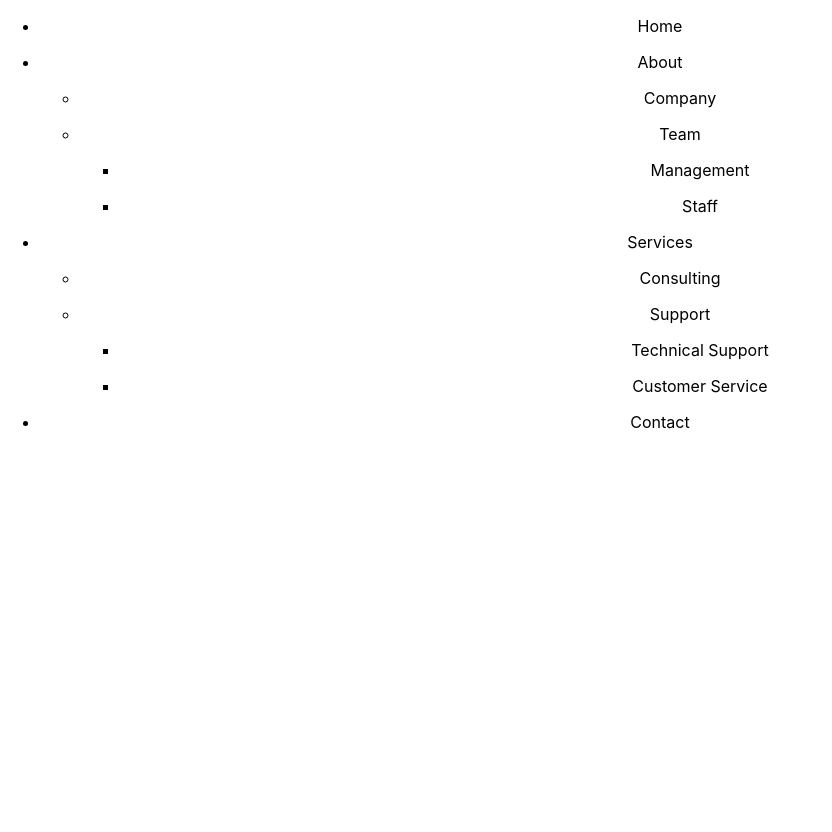
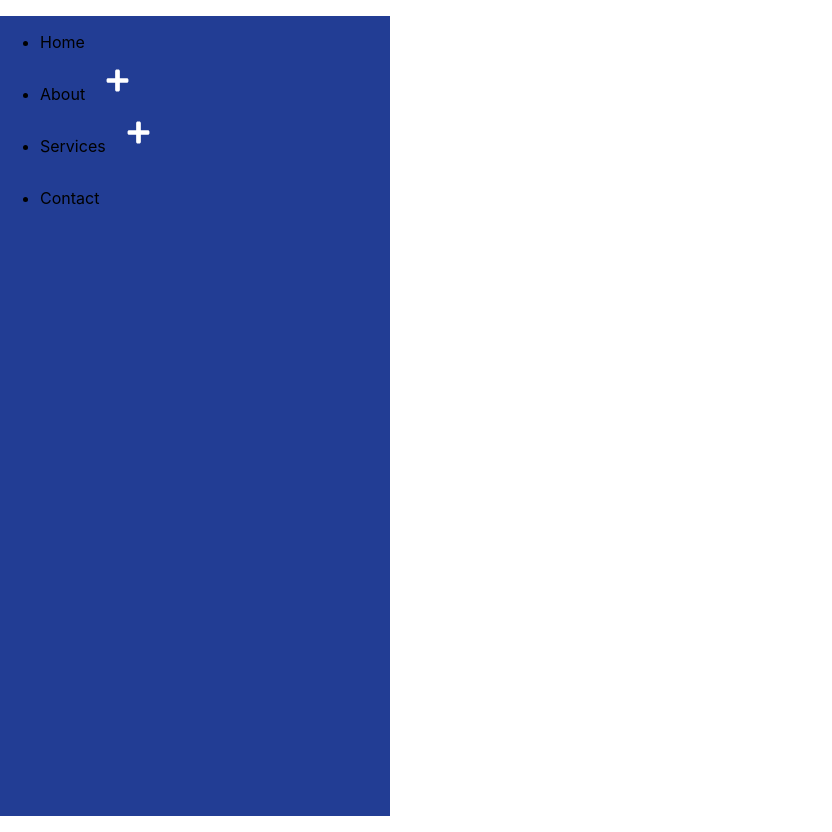
Before and after one commit to electrixky/react-small-projects, a React (Create React App) app: page / in a window 1280 px wide. Shown: the whole page, without its empty margins (0-832 px from the left). Before the commit the page ends 800 px from the top, so only its background shows below. Built offline with nearby package versions, Linux system fonts and the light colour scheme.

Commit message:
expanding tree logic

```diff
--- a/src/components/tree-view/menu-item.jsx
+++ b/src/components/tree-view/menu-item.jsx
@@ -1,10 +1,33 @@
 import MenuList from "./menu-list";
+import {useState} from "react";
+import {FaMinus, FaPlus} from "react-icons/fa";
 
 export default function MenuItem({item}) {
-    return <li>
-        <p>{item.title}</p>
+
+    const [displayCurrentChildren, setDisplayCurrentChildren] = useState({})
+
+    function handleToggleChildren(getCurrentTitle) {
+        setDisplayCurrentChildren({
+            ...displayCurrentChildren, [getCurrentTitle]: !displayCurrentChildren[getCurrentTitle]
+        })
+    }
+
+    return <li className="menu-item">
+        <div style={{display: "flex", gap: "20px"}}>
+            <p>{item.title}</p>
+            {
+                item && item.children && item.children.length
+                    ? <span onClick={() => handleToggleChildren(item.title)}>
+                    {
+                        displayCurrentChildren[item.title] ? <FaMinus color="#fff" size={25}/> :
+                            <FaPlus color="#fff" size={25}/>
+                    }
+                    </span>
+                    : null
+            }
+        </div>
         {
-            item && item.children && item.children.length > 0
+            (item && item.children && item.children.length > 0) && displayCurrentChildren[item.title]
                 ? <MenuList list={item.children}/>
                 : null
 
--- a/src/components/tree-view/menu-list.jsx
+++ b/src/components/tree-view/menu-list.jsx
@@ -1,10 +1,11 @@
 import MenuItem from "./menu-item";
+import "./styles.css"
 
 export default function MenuList({list = []}) {
     return <ul className="menu-list-container">
         {
             list && list.length
-                ? list.map(item=>{
+                ? list.map(item => {
                     return <MenuItem item={item}/>
                 })
                 : null
--- /dev/null
+++ b/src/components/tree-view/styles.css
@@ -0,0 +1,5 @@
+.menu-list-container {
+    min-height: 100vh;
+    width: 350px;
+    background: rgb(34, 61, 148);
+}
```
